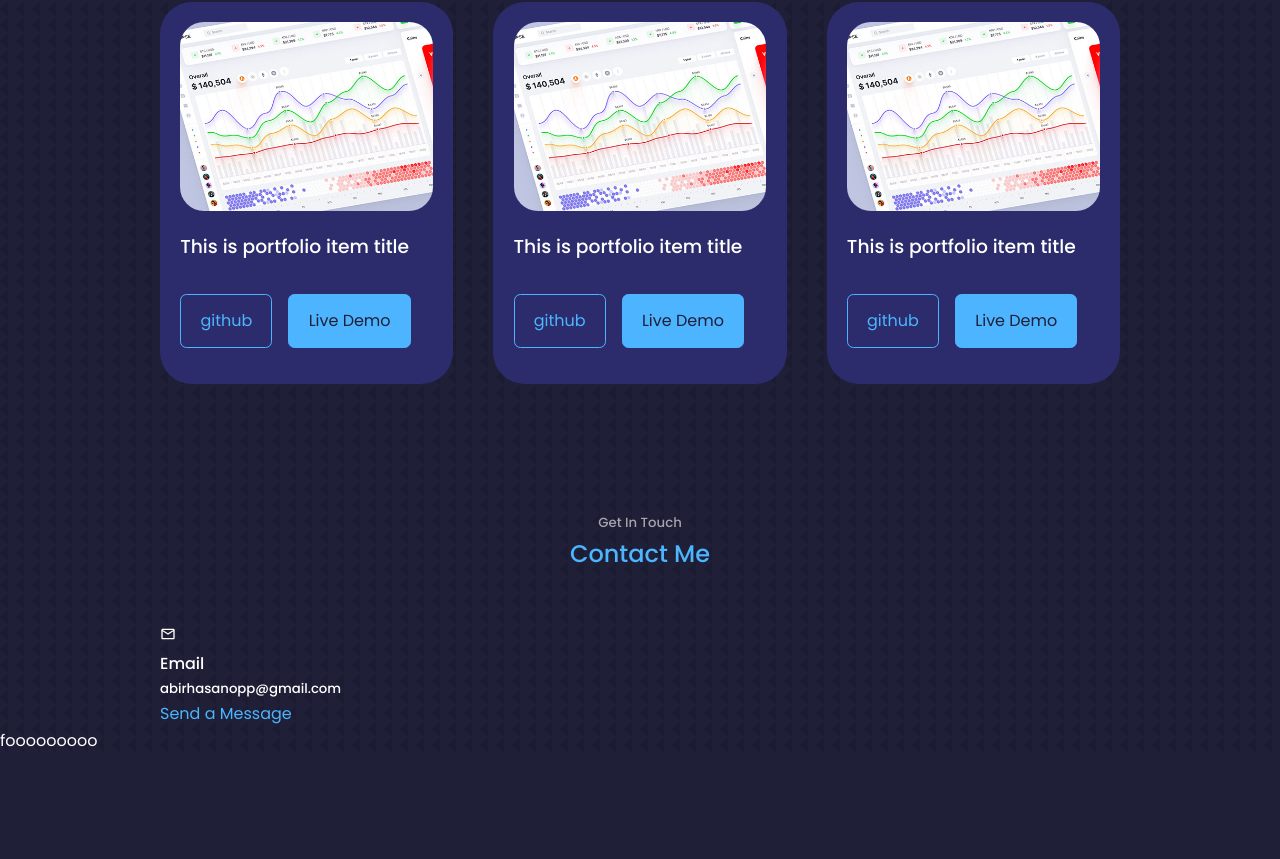
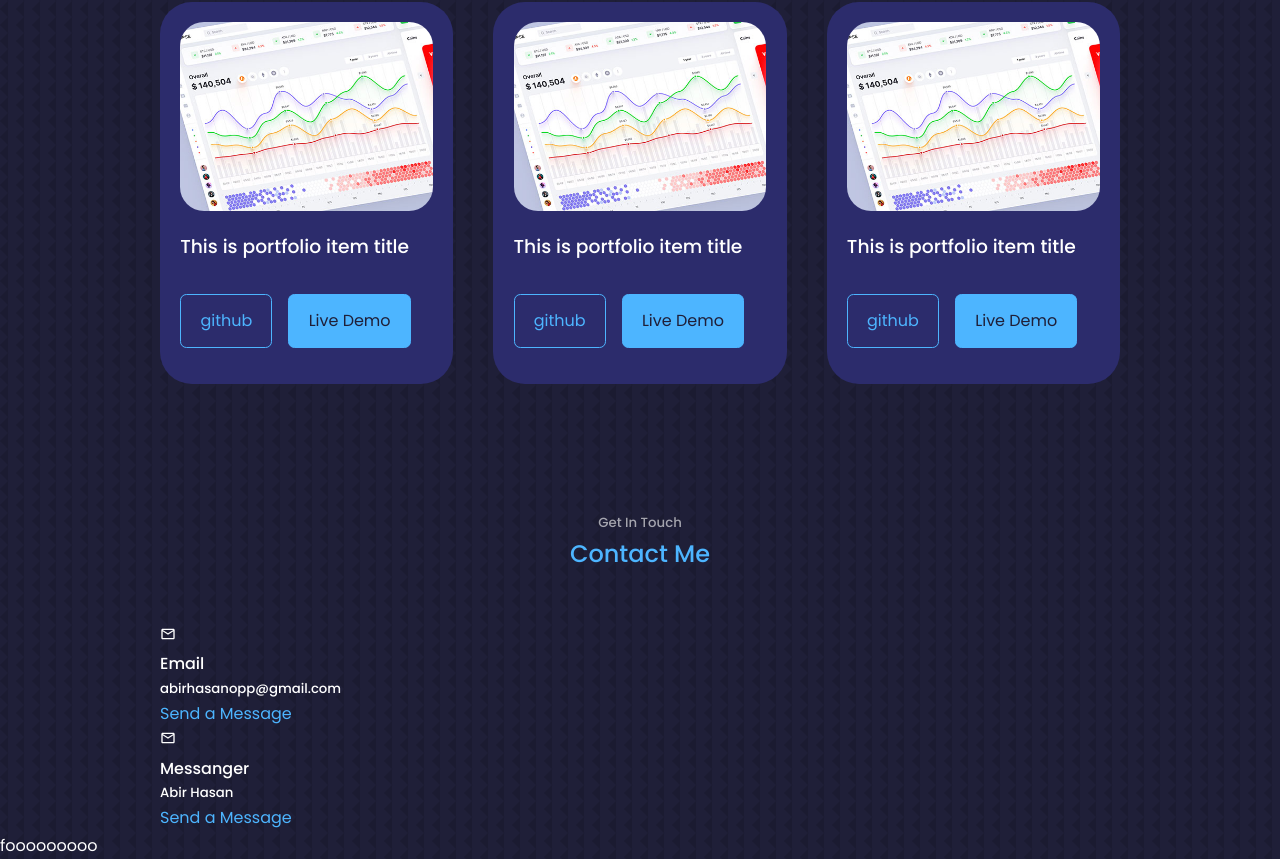
Before and after one commit to abirhasanop/my-portfolio, a React (Create React App) app: page / in a window 1280 px wide. Shown: the part 2911-3770 px from the top of the page. Before the commit the page ends 3666 px from the top, so only its background shows below. Built offline with nearby package versions, Linux system fonts and the light colour scheme.

Commit message:
email section added

```diff
--- a/src/Components/Contact/Contact.js
+++ b/src/Components/Contact/Contact.js
@@ -16,6 +16,12 @@ const Contact = () => {
                         <h5>abirhasanopp@gmail.com</h5>
                         <a href="mailto:abirhasanopp@gmail.com">Send a Message</a>
                     </article>
+                    <article>
+                        <MdOutlineEmail />
+                        <h4>Messanger</h4>
+                        <h5>Abir Hasan</h5>
+                        <a href="https://m.me/100056037674167">Send a Message</a>
+                    </article>
                 </div>
 
 
```
